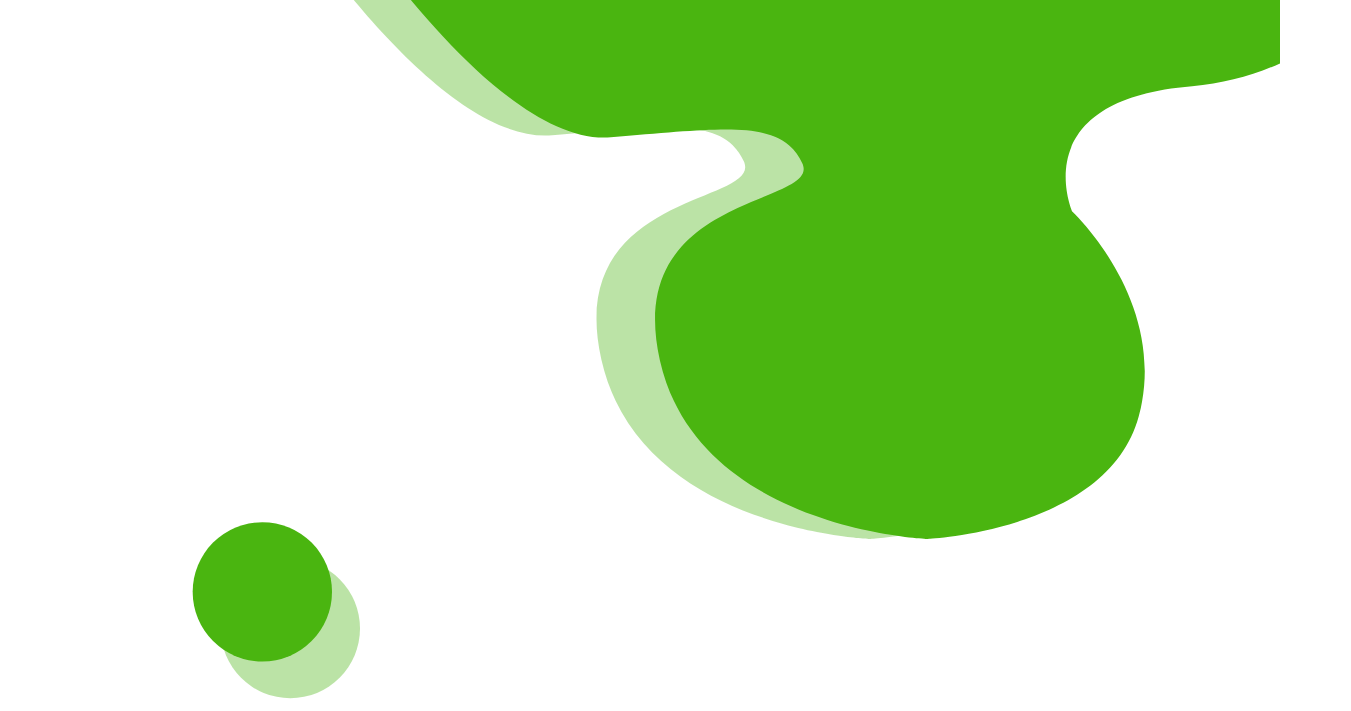
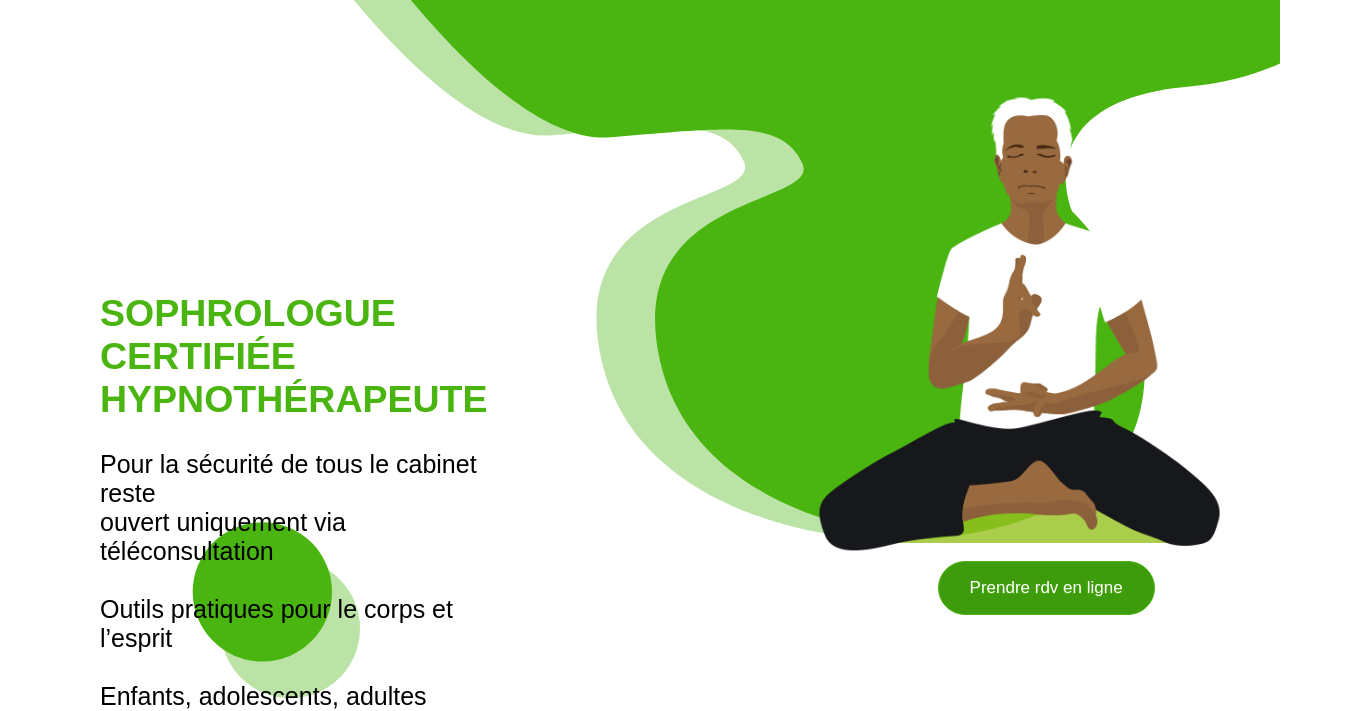
Before and after one commit to doums94/Projet_MarieJob_DevWeb, a plain HTML site: page dist/index.html in a window 1280 px wide. Shown: the part 108-819 px from the top of the page, 1351 px wide, since content can reach past the window. Drawn offline with Linux system fonts and the light colour scheme.

Commit message:
finition premiere de la page homme

```diff
--- a/dist/index.html
+++ b/dist/index.html
@@ -23,6 +23,52 @@
         </ul>
     </header>
 
+    <section class="home_index">
+        <div class="gros_titre">
+            <h1>
+                SOPHROLOGUE CERTIFIÉE<br>HYPNOTHÉRAPEUTE
+            </h1>
+            <br>
+            <div>
+                <p>
+                    Pour la sécurité de tous le cabinet reste
+                    <br>ouvert uniquement via téléconsultation
+                </p>
+                <br>
+                <p>
+                    Outils pratiques pour le corps et l’esprit
+                </p>
+                <br>
+                <p>
+                    Enfants, adolescents, adultes
+                </p>
+            </div>
+        </div>
+        <div>
+            <div class="illustration_homme">
+                <img src="/img/unnamed.png" alt="illustration homme en position yoga">
+            </div>
+            <div class="button_home">
+                <a href="https://www.doctolib.fr/sophrologue/neuilly-sur-seine/marie-job" class="myButton">Prendre rdv
+                    en ligne</a>
+            </div>
+        </div>
+
+    </section>
+
+    <section class="mon_approche">
+
+    </section>
+
+    <section class="atelier">
+
+    </section>
+
+    <section class="newsletter">
+
+    </section>
+
+    <section class="background">
         <svg version="1.1" id="Calque_1" xmlns="http://www.w3.org/2000/svg" xmlns:xlink="http://www.w3.org/1999/xlink"
             x="0px" y="0px" viewBox="0 0 1920 4101" style="enable-background:new 0 0 1920 4101;" xml:space="preserve">
             <style type="text/css">
@@ -46,8 +92,8 @@
 			s-73.21-168.04,179.84-188.04c48.33-3.82,92.48-16.41,133.03-34.64c0.26,0.38,0-256.33,0-256.33L282.29,0.17z" />
                 </g>
             </g>
-        <path id="Tracé_7" class="st0" d="M1874.51,1779.27c217.32,0,393.5,164.98,393.5,368.5c0,203.52-176.18,368.5-393.5,368.5
-	s-393.5-164.98-393.5-368.5S1657.19,1779.27,1874.51,1779.27z" />
+            <path id="Tracé_7" class="st0"
+                d="M1874.51,1779.27c217.32,0,393.5,164.98,393.5,368.5c0,203.52-176.18,368.5-393.5,368.5s-393.5-164.98-393.5-368.5S1657.19,1779.27,1874.51,1779.27z" />
             <ellipse id="Ellipse_2" class="st1" cx="1962.51" cy="2190.77" rx="393.5" ry="368.5" />
             <ellipse id="Ellipse_5" class="st0" cx="252.01" cy="3469.27" rx="378" ry="354" />
             <ellipse id="Ellipse_1" class="st1" cx="162.51" cy="3595.77" rx="377.5" ry="353.5" />
@@ -56,21 +102,6 @@
             <circle id="Ellipse_6" class="st0" cx="749.01" cy="2169.27" r="74" />
             <circle id="Ellipse_7" class="st0" cx="1666.01" cy="3472.27" r="82" />
         </svg>
-
-    <section class="debut">
-
-    </section>
-
-    <section class="mon_approche">
-
-    </section>
-
-    <section class="atelier">
-
-    </section>
-
-    <section class="newsletter">
-
     </section>
 
     <footer>
--- a/scss/main.scss
+++ b/scss/main.scss
@@ -66,6 +66,60 @@ header {
     }
 }
 
+h1 {
+    color: #4AB510;
+}
+
+h2 {
+    color: #4AB510
+}
+
+section.home_index {
+    position: absolute;
+    padding: 100px;
+    font-size: 25px;
+    display: flex;
+
+    .gros_titre {
+        margin-top: 300px;
+    }
+
+    .illustration_homme {
+        margin-left: 300px;
+        margin-top: 100px;
+    }
+
+    .button_home {
+        margin-left: 450px;
+    }
+}
+
+
+
+.myButton {
+    background-color: #3e9b0c;
+    border-radius: 28px;
+    border: 1px solid #4ab510;
+    display: inline-block;
+    cursor: pointer;
+    color: #ffffff;
+    font-family: Arial;
+    font-size: 17px;
+    padding: 16px 31px;
+    text-decoration: none;
+    text-shadow: 0px 1px 0px #4ab510;
+
+    &:hover {
+        background-color: #5cbf2a;
+    }
+
+    &:active {
+        position: relative;
+        top: 1px;
+    }
+}
+
+
 footer {
     background: #4ab510;
     height: 394px;
```
Also changed, not shown: scss/main.css, 1 other file. Lines whose indentation alone changed are shown as unchanged.
